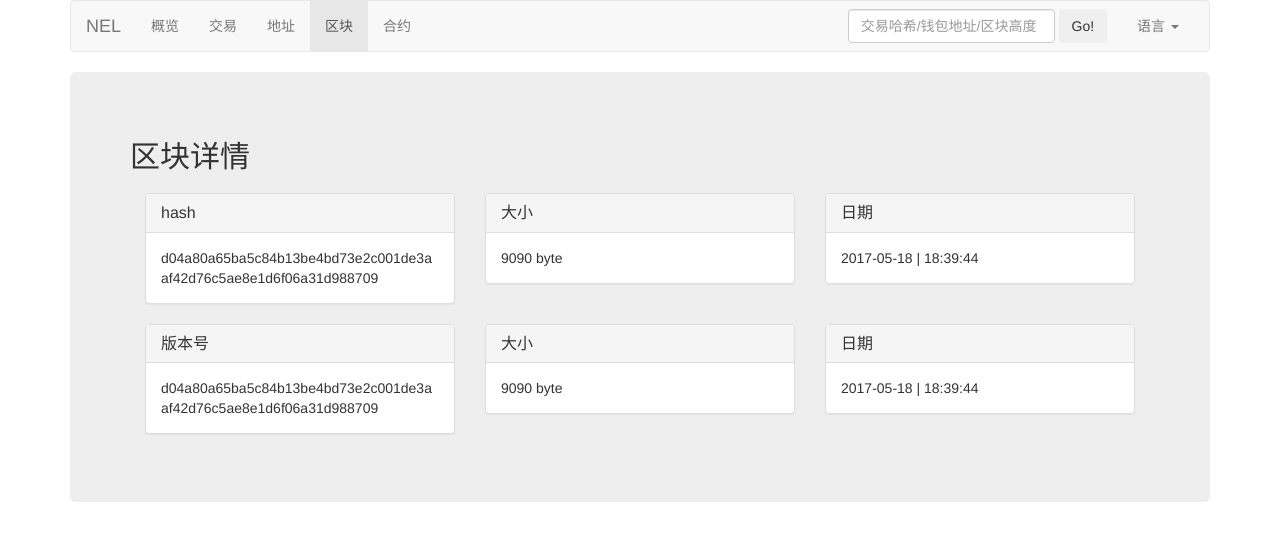
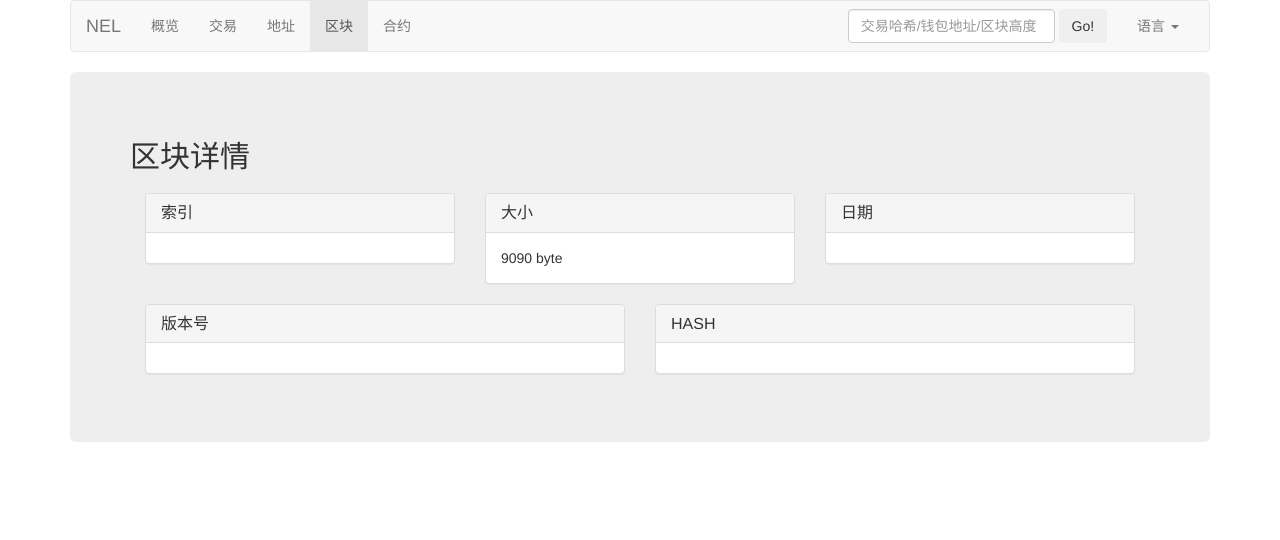
Before and after one commit to vincentOpenSource/NEL, a website built with webpack: page page/blockInfo.html in a window 1280 px wide. Built offline with Linux system fonts and the light colour scheme; no server answers.

Commit message:
block详情

```diff
--- a/page/blockInfo.html
+++ b/page/blockInfo.html
@@ -77,11 +77,10 @@
                 <div class="panel panel-default">
                     <div class="panel-heading">
                         <h3 class="panel-title">
-                          hash
+                          索引
                         </h3>
                     </div>
-                    <div id="hash" class="panel-body" style="word-break:break-all;">
-                      d04a80a65ba5c84b13be4bd73e2c001de3aaf42d76c5ae8e1d6f06a31d988709
+                    <div id="index" class="panel-body" style="word-break:break-all;">
                     </div>
                 </div>
               </div>
@@ -105,13 +104,12 @@
                           </h3>
                       </div>
                       <div id="time" class="panel-body" style="word-break:break-all;">
-                          2017-05-18 | 18:39:44
                       </div>
                   </div>
                 </div>
           </div>
           <div class="row">
-             <div class="col-md-4">
+             <div class="col-md-6">
                 <div class="panel panel-default">
                     <div class="panel-heading">
                         <h3 class="panel-title">
@@ -119,34 +117,20 @@
                         </h3>
                     </div>
                     <div id="version" class="panel-body" style="word-break:break-all;">
-                      d04a80a65ba5c84b13be4bd73e2c001de3aaf42d76c5ae8e1d6f06a31d988709
                     </div>
                 </div>
               </div>
-              <div class="col-md-4">
+              <div class="col-md-6">
                  <div class="panel panel-default" style="height:100%">
                     <div class="panel-heading">
                         <h3 class="panel-title">
-                            大小
+                            HASH
                         </h3>
                     </div>
-                     <div class="panel-body" style="word-break:break-all;">
-                       9090 byte
+                     <div id="hash" class="panel-body" style="word-break:break-all;">
                      </div>
                  </div>
                </div>
-               <div class="col-md-4">
-                  <div class="panel panel-default">
-                      <div class="panel-heading">
-                          <h3 class="panel-title">
-                              日期
-                          </h3>
-                      </div>
-                      <div class="panel-body" style="word-break:break-all;">
-                          2017-05-18 | 18:39:44
-                      </div>
-                  </div>
-                </div>
           </div>
        </div>
       </div>
--- a/src/Blocks.ts
+++ b/src/Blocks.ts
@@ -33,6 +33,6 @@ export class Block{
         $("#size").text(block[0]['size']+' byte');
         $("#time").text(newDate.toLocaleString());
         $("#version").text(block[0]['version']);
-        console.log(block);
+        $('index').text(block[0]["index"]);
     }
 }
```
Also changed, not shown: dist/app.js, 1 other file.
